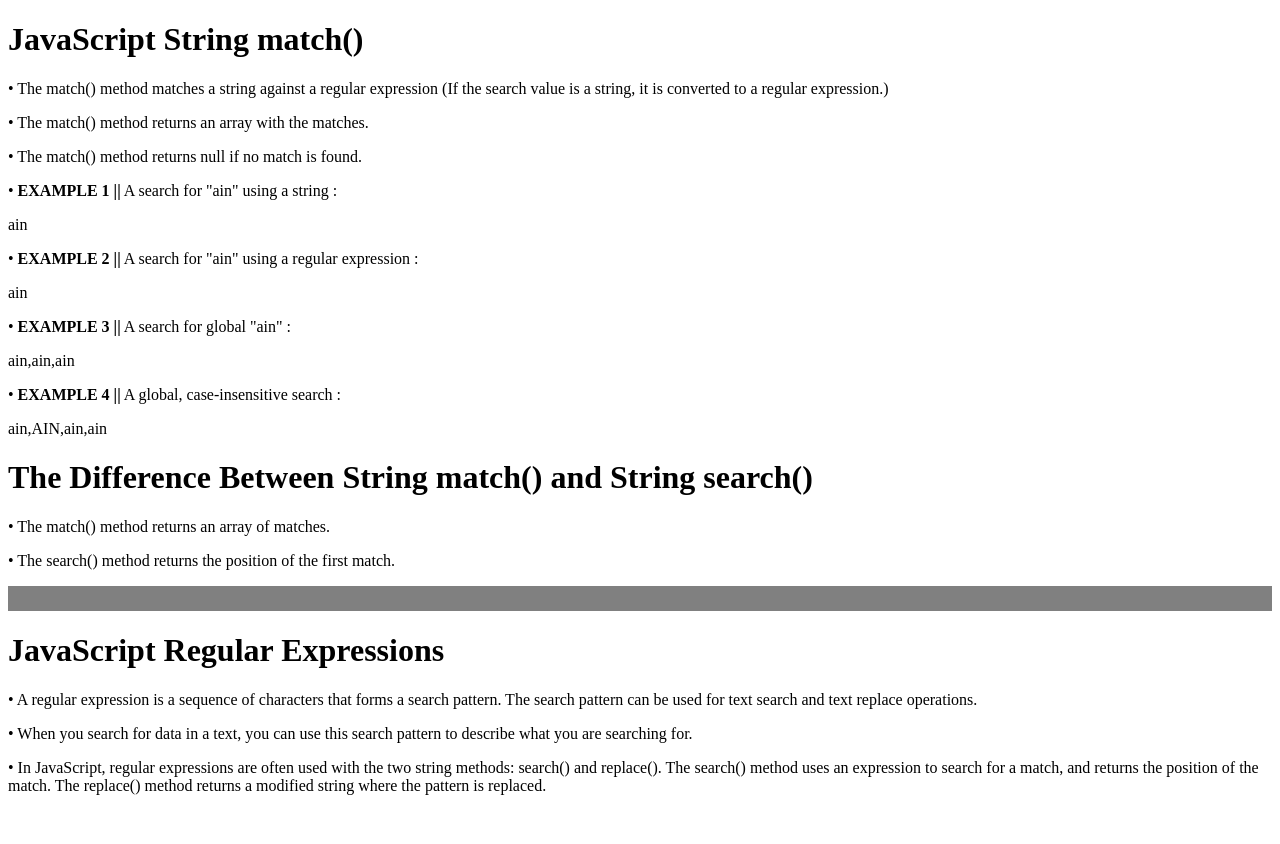
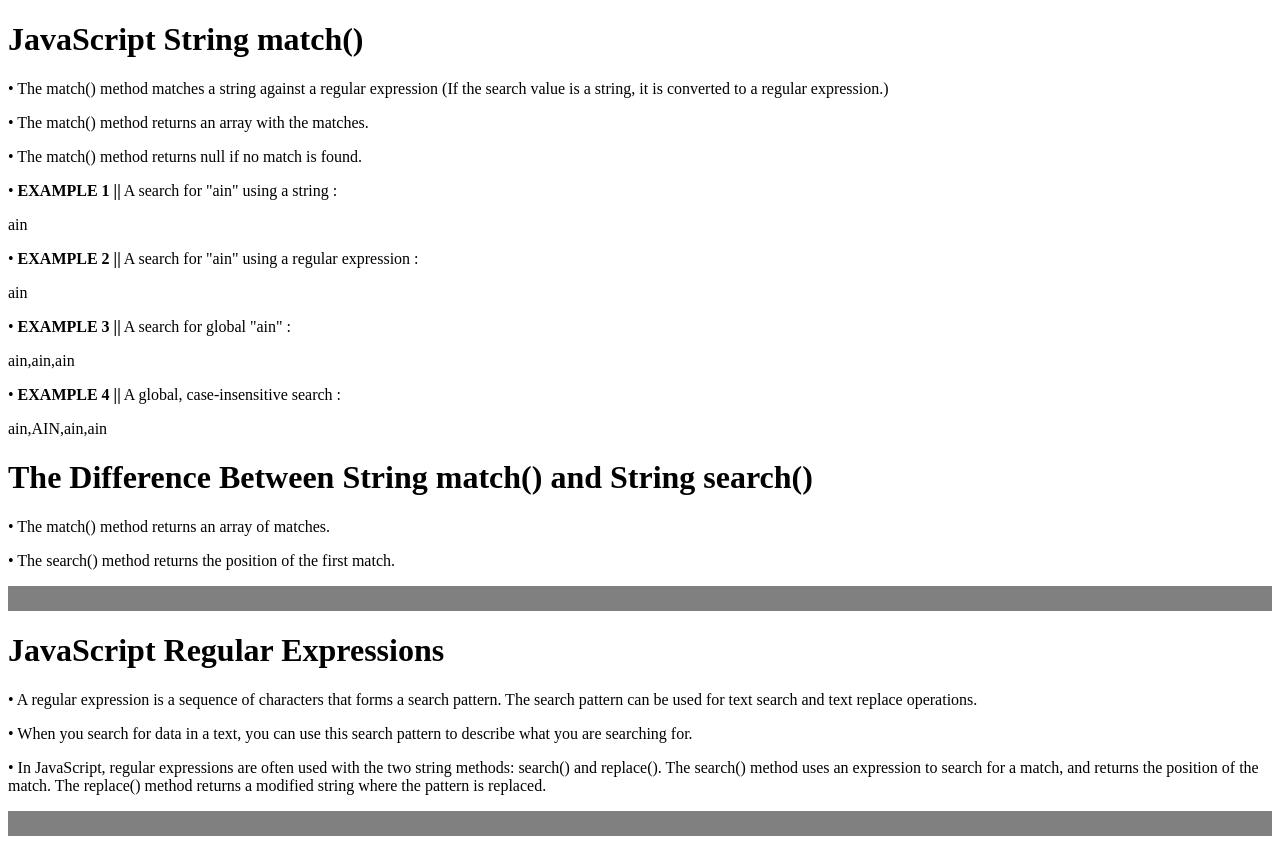
Before and after one commit to shubham2o/Type-Ahead, a plain HTML site: page Doubts/doubts.html in a window 1280 px wide. Before the commit the page ends 811 px from the top, so only its background shows below. Drawn offline with Linux system fonts and the light colour scheme.

Commit message:
JavaScript Regular Expressions added

```diff
--- a/Doubts/doubts.html
+++ b/Doubts/doubts.html
@@ -50,6 +50,7 @@
     <p>• In JavaScript, regular expressions are often used with the two string methods: search() and replace(). The
         search() method uses an expression to search for a match, and returns the position of the match. The replace()
         method returns a modified string where the pattern is replaced.</p>
+    <hr size="25" noshade>
 
     <script src="doubts.js"></script>
 </body>
```
